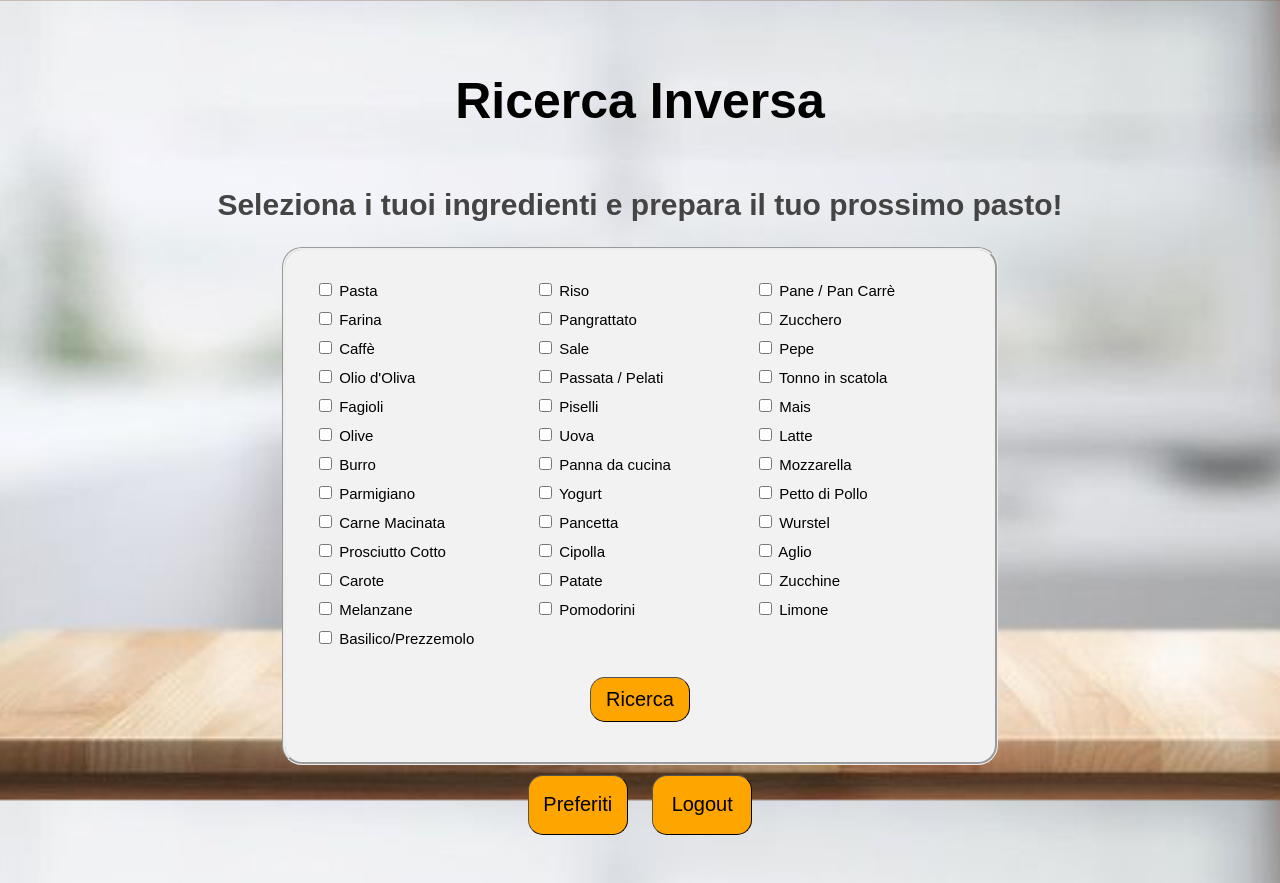
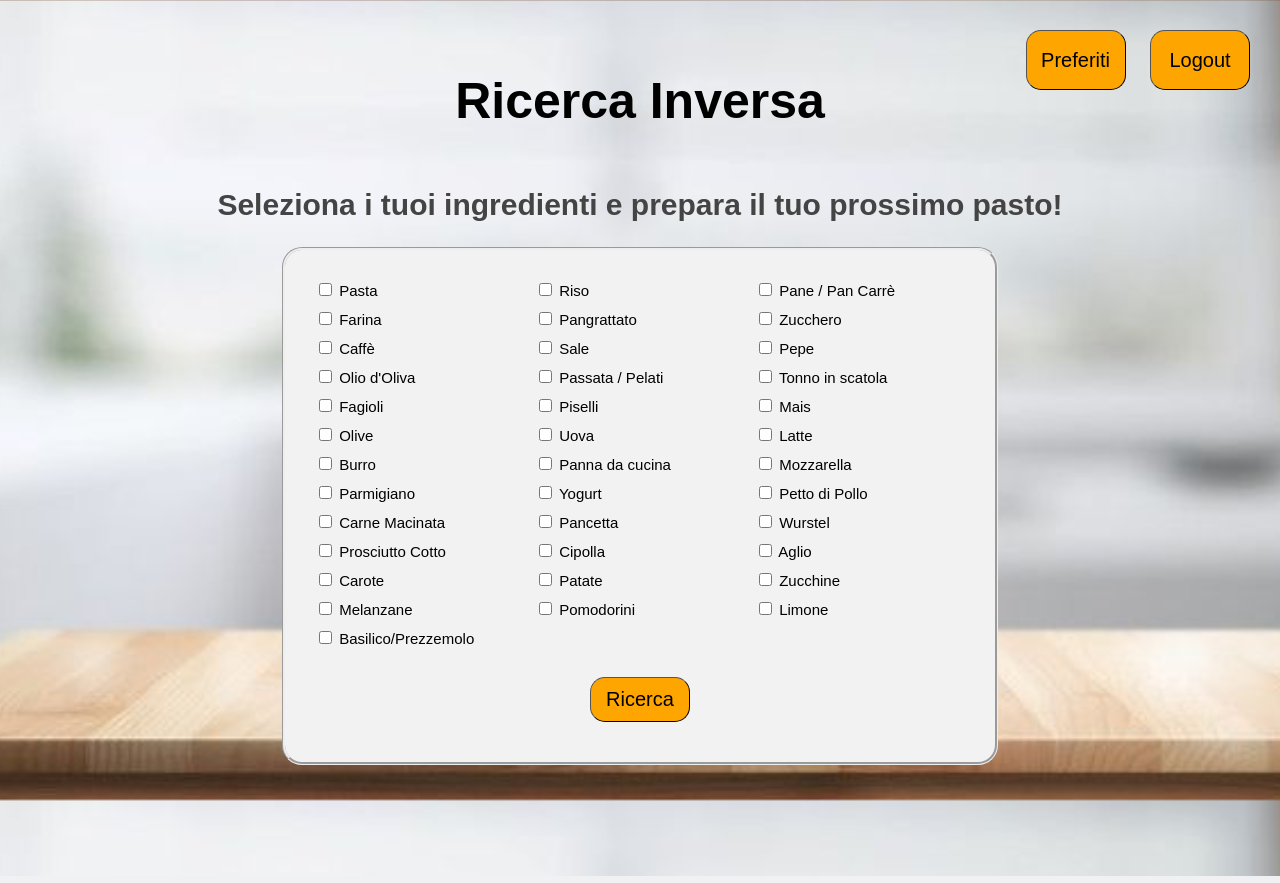
Before and after one commit to lucaesposito011/StudentKitchen, a Flask app: template templates/home.html in a window 1280 px wide. Run offline with Flask 3, Linux system fonts and the light colour scheme; the template is opened without the code that fills it, so the values that code supplies are empty.

Commit message:
Minor Bug Fix

```diff
--- a/static/style.css
+++ b/static/style.css
@@ -93,7 +93,7 @@ input[type="submit"]{
 
 }
 
-#bottonci_sessione{
+#bottoni_sessione{
     position: fixed;
     top: 20px;
     right: 20px;
```
